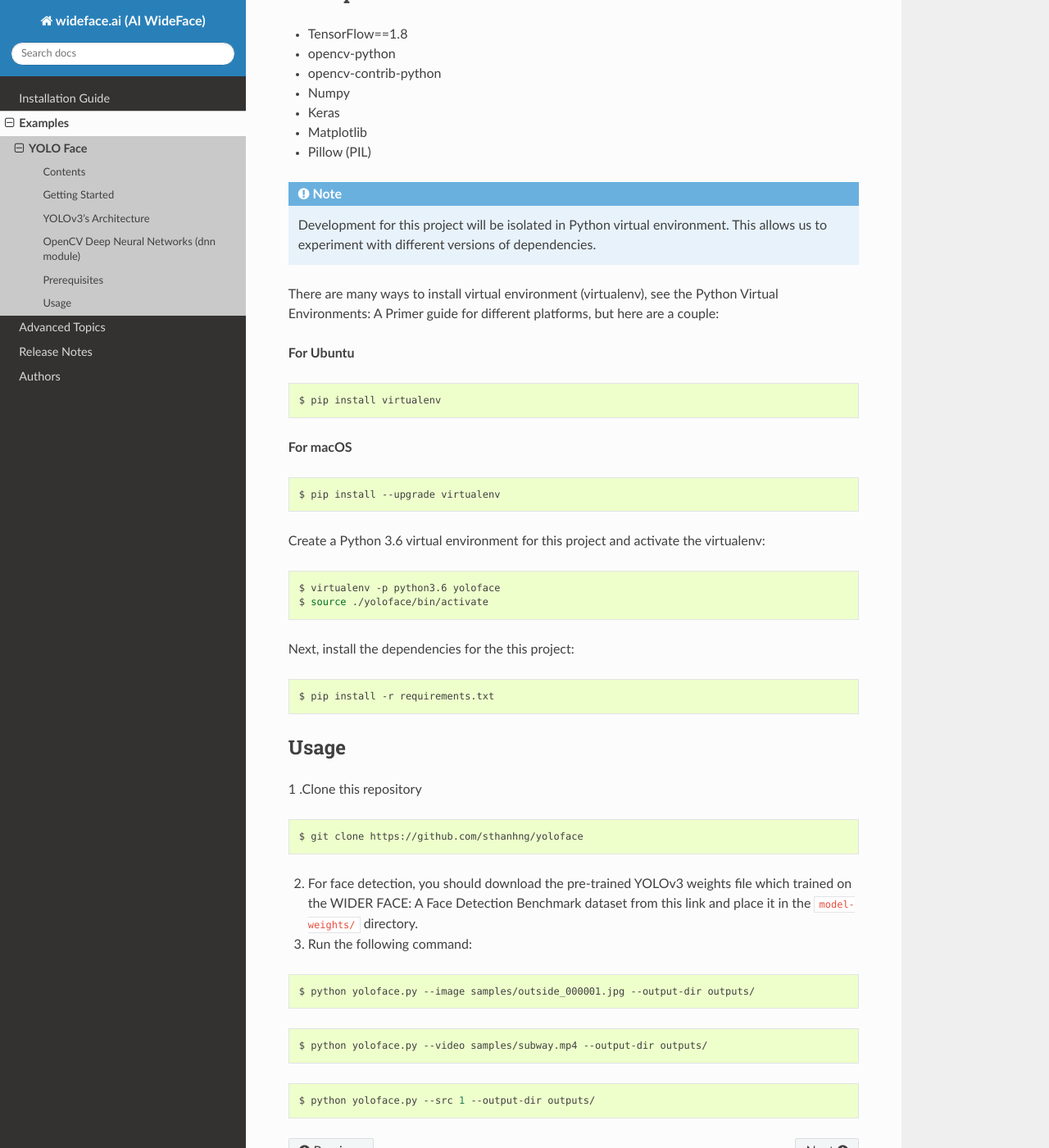
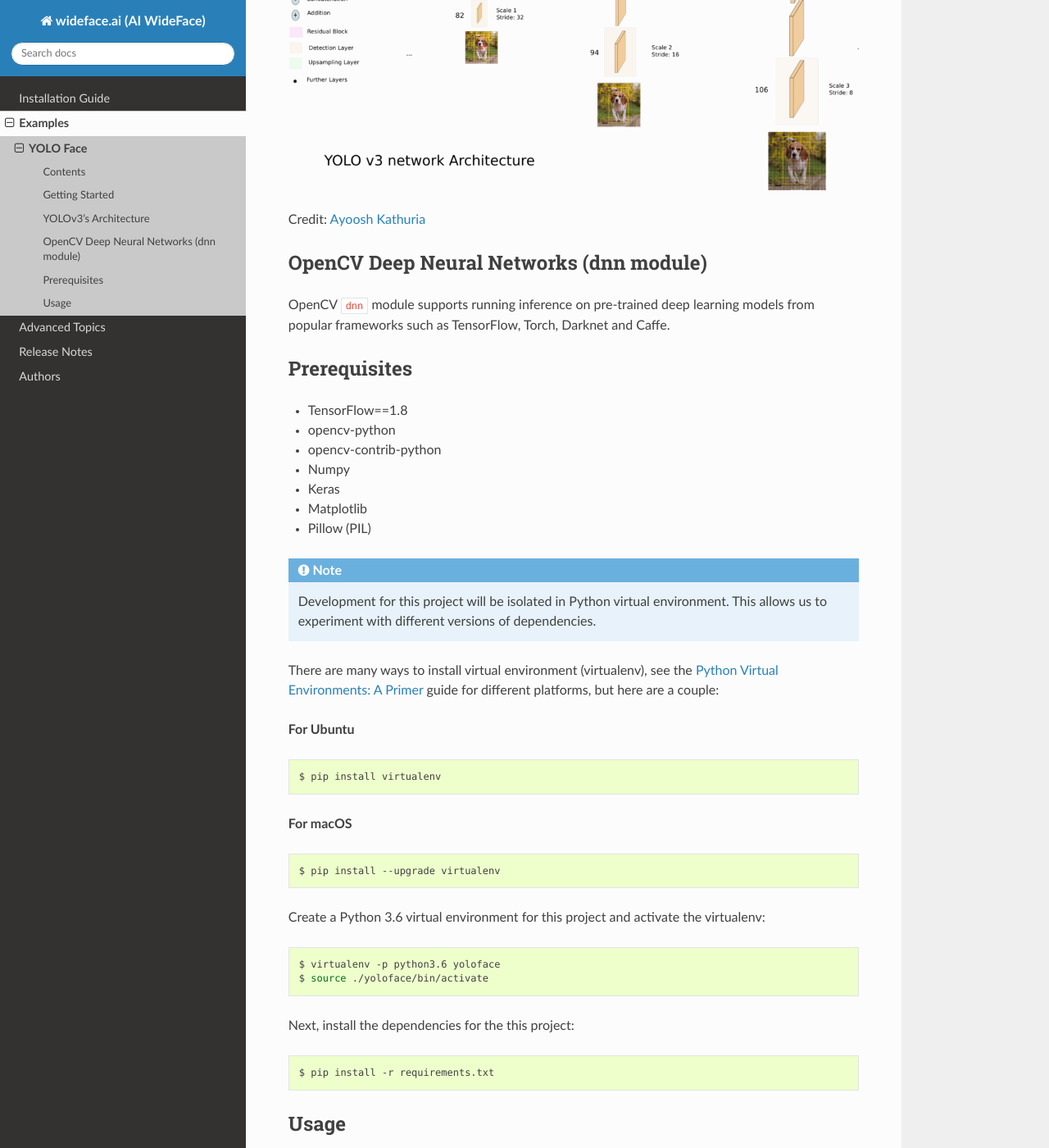
Before and after one commit to sthanhng/wideface.ai, a Sphinx documentation site: the page built from docs/examples/yolo_face.rst, in a window 1280 px wide and 1400 px high, scrolled down 771 px. Shown: the whole window at 82% size. Built offline with Sphinx 7.4.7 and the Read the Docs theme 2.0.0, drawn with Linux system fonts in a browser that asks for light colours; some of the changed text lies outside the part shown.

Commit message:
[wideface.ai] Update links and add YOLO architecture

```diff
--- a/docs/examples/yolo_face.rst
+++ b/docs/examples/yolo_face.rst
@@ -19,10 +19,15 @@
 Getting Started
 ***************
 
-The YOLOv3 (You Only Look Once) is a state-of-the-art, real-time object detection algorithm. The published model recognizes 80 different objects in images and videos. For more details, you can refer to this `paper`_.
+The YOLOv3 (You Only Look Once) is a state-of-the-art, real-time object detection algorithm. The published model recognizes 80 different objects in images and videos. For more details, you can refer to this `paper <https://pjreddie.com/media/files/papers/YOLOv3.pdf>`_.
 
 YOLOv3's Architecture
 *********************
+
+.. image:: ../assets/yolo-architecture.png
+    :alt: yolov3-architecture
+
+Credit: `Ayoosh Kathuria <https://towardsdatascience.com/yolo-v3-object-detection-53fb7d3bfe6b>`_
 
 OpenCV Deep Neural Networks (dnn module)
 ****************************************
@@ -42,7 +47,7 @@
 
 .. note:: Development for this project will be isolated in Python virtual environment. This allows us to experiment with different versions of dependencies.
 
-There are many ways to install virtual environment (virtualenv), see the Python Virtual Environments: A Primer guide for different platforms, but here are a couple:
+There are many ways to install virtual environment (virtualenv), see the `Python Virtual Environments: A Primer <https://realpython.com/python-virtual-environments-a-primer/>`_ guide for different platforms, but here are a couple:
 
 **For Ubuntu**
 
@@ -78,7 +83,7 @@
 
     $ git clone https://github.com/sthanhng/yoloface
 
-2. For face detection, you should download the pre-trained YOLOv3 weights file which trained on the WIDER FACE: A Face Detection Benchmark dataset from this link and place it in the ``model-weights/`` directory.
+2. For face detection, you should download the pre-trained YOLOv3 weights file which trained on the `WIDER FACE: A Face Detection Benchmark <http://mmlab.ie.cuhk.edu.hk/projects/WIDERFace/index.html>`_ dataset from this link and place it in the ``model-weights/`` directory.
 
 
 3. Run the following command:
```
Also changed, not shown: docs/assets/yolo-architecture.png (added).
